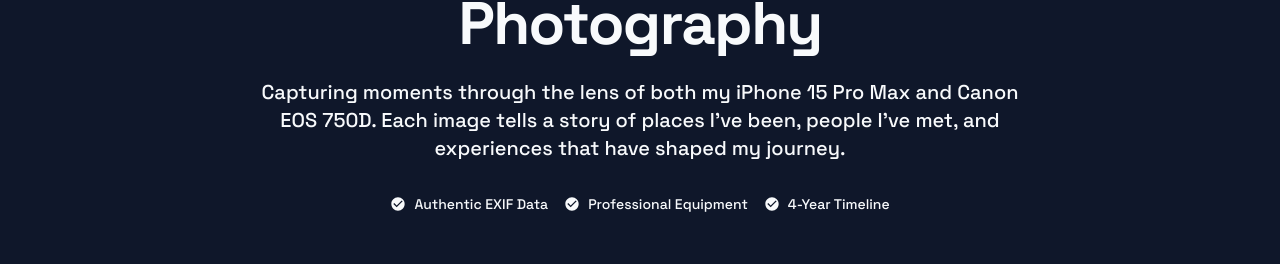
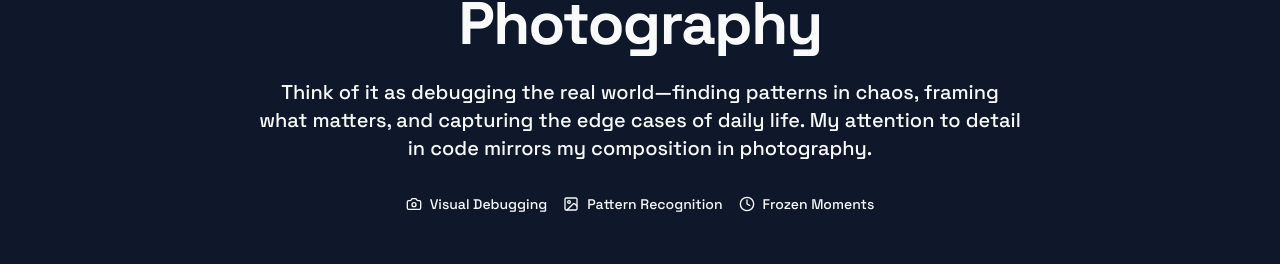
Before and after one commit to aabhiyann/portfolio-abhiyan, a React (Vite) app: page /photography in a window 1280 px wide. Shown: the part 167-431 px from the top of the page. Built offline with nearby package versions, Linux system fonts and the light colour scheme.

Commit message:
feat(content): update Skills and Photography narrative
- Update SkillsSlider to match GitHub tech stack (Python, PyTorch, RAG Systems, etc)
- Update Photography page to use 'Debugging the real world' metaphor
- Verified all project links

```diff
--- a/src/components/SkillsSlider.tsx
+++ b/src/components/SkillsSlider.tsx
@@ -5,20 +5,27 @@
   const [isVisible, setIsVisible] = useState(true);
 
   const skills = [
+    // Languages
     "Python",
+    "Java",
+    "C++",
+    "TypeScript",
+    // AI/ML
+    "PyTorch",
+    "TensorFlow",
+    "RAG Systems",
+    "LangChain",
+    "Scikit-learn",
+    // Web & Cloud
     "React",
+    "Next.js",
+    "FastAPI",
     "Node.js",
-    "TypeScript",
-    "PostgreSQL",
     "AWS",
     "Docker",
-    "FastAPI",
-    "Next.js",
-    "Machine Learning",
-    "scikit-learn",
-    "TensorFlow",
-    "MongoDB",
-    "Framer Motion",
+    "Kubernetes",
+    "PostgreSQL",
+    "System Design",
   ];
 
   // Duplicate skills for seamless infinite scroll
--- a/src/pages/Photography.tsx
+++ b/src/pages/Photography.tsx
@@ -1,4 +1,5 @@
 import { motion } from "framer-motion";
+import { Camera, Image as ImageIcon, Clock } from "lucide-react";
 import { motionTokens } from "../utils/Motion";
 import PhotographyGallery from "../components/PhotographyGallery";
 import Page from "../components/Page";
@@ -25,42 +26,30 @@
               </h1>
 
               <p className="text-xl text-text-muted mb-8 max-w-3xl mx-auto">
-                Capturing moments through the lens of both my iPhone 15 Pro Max
-                and Canon EOS 750D. Each image tells a story of places I've
-                been, people I've met, and experiences that have shaped my
-                journey.
+                Think of it as debugging the real world—finding patterns in
+                chaos, framing what matters, and capturing the edge cases of
+                daily life. My attention to detail in code mirrors my
+                composition in photography.
               </p>
 
               <div className="flex flex-wrap justify-center gap-4 text-sm text-text-muted">
                 <span className="flex items-center gap-2">
-                  <svg
-                    className="w-4 h-4"
-                    fill="currentColor"
-                    viewBox="0 0 24 24"
-                  >
-                    <path d="M12 2C6.48 2 2 6.48 2 12s4.48 10 10 10 10-4.48 10-10S17.52 2 12 2zm-2 15l-5-5 1.41-1.41L10 14.17l7.59-7.59L19 8l-9 9z" />
-                  </svg>
-                  Authentic EXIF Data
+                  <span className="flex items-center gap-2">
+                    <Camera className="w-4 h-4" />
+                    Visual Debugging
+                  </span>
                 </span>
                 <span className="flex items-center gap-2">
-                  <svg
-                    className="w-4 h-4"
-                    fill="currentColor"
-                    viewBox="0 0 24 24"
-                  >
-                    <path d="M12 2C6.48 2 2 6.48 2 12s4.48 10 10 10 10-4.48 10-10S17.52 2 12 2zm-2 15l-5-5 1.41-1.41L10 14.17l7.59-7.59L19 8l-9 9z" />
-                  </svg>
-                  Professional Equipment
+                  <span className="flex items-center gap-2">
+                    <ImageIcon className="w-4 h-4" />
+                    Pattern Recognition
+                  </span>
                 </span>
                 <span className="flex items-center gap-2">
-                  <svg
-                    className="w-4 h-4"
-                    fill="currentColor"
-                    viewBox="0 0 24 24"
-                  >
-                    <path d="M12 2C6.48 2 2 6.48 2 12s4.48 10 10 10 10-4.48 10-10S17.52 2 12 2zm-2 15l-5-5 1.41-1.41L10 14.17l7.59-7.59L19 8l-9 9z" />
-                  </svg>
-                  4-Year Timeline
+                  <span className="flex items-center gap-2">
+                    <Clock className="w-4 h-4" />
+                    Frozen Moments
+                  </span>
                 </span>
               </div>
             </motion.div>
@@ -70,8 +59,8 @@
 
             <div className="text-center mt-16 text-sm text-text-muted">
               <p>
-                Built with React, Framer Motion, and a custom masonry layout
-                engine.
+                A collection of my favorite compositions. No AI generation, just
+                optics and light.
               </p>
             </div>
           </div>
```
